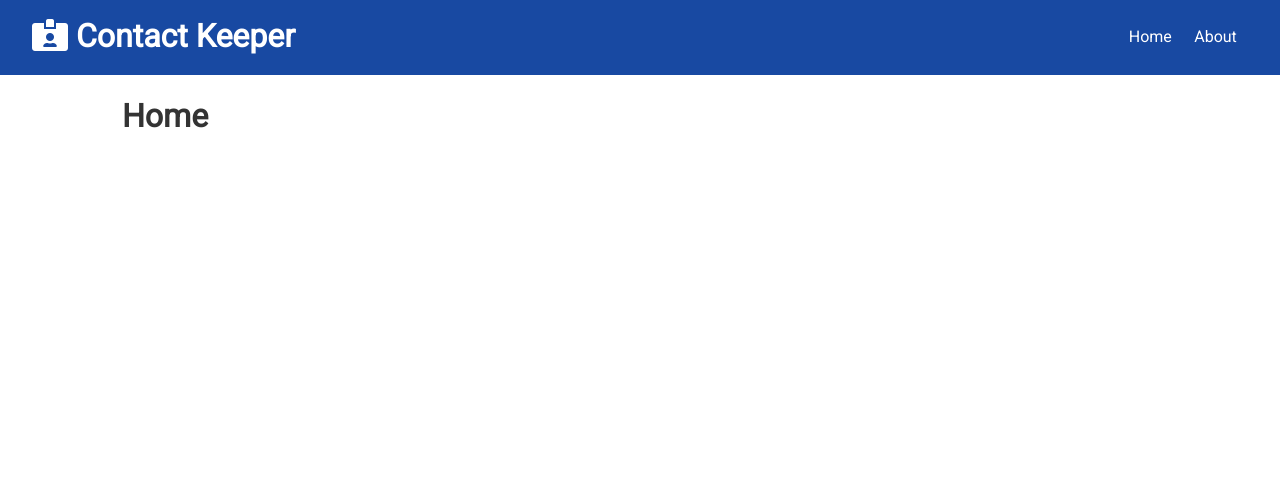
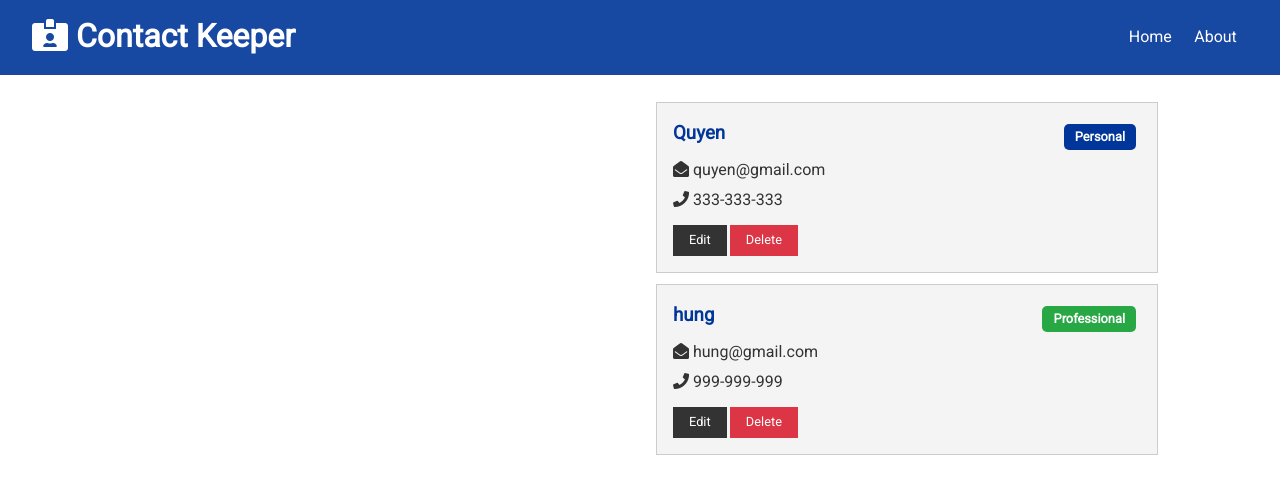
Before and after one commit to quyencao/Contact-Keeper, a React (Create React App) app in the folder client/: page / in a window 1280 px wide. Shown: the top 494 px of the page. Built offline with nearby package versions, Linux system fonts and the light colour scheme.

Commit message:
Contact & Contact Item Component

```diff
--- /dev/null
+++ b/client/src/components/contacts/ContactItem.js
@@ -0,0 +1,44 @@
+import React from "react";
+import PropTypes from "prop-types";
+
+const ContactItem = ({ contact }) => {
+  const { id, name, email, phone, type } = contact;
+  return (
+    <div className='card bg-light'>
+      <h3 className='text-primary text-left'>
+        {name}{" "}
+        <span
+          style={{ float: "right" }}
+          className={`badge ${
+            type === "professional" ? "badge-success" : "badge-primary"
+          }`}
+        >
+          {`${type.charAt(0).toUpperCase()}${type.slice(1)}`}
+        </span>
+      </h3>
+      <ul className='list'>
+        {email && (
+          <li>
+            <i className='fas fa-envelope-open' /> {email}
+          </li>
+        )}
+
+        {phone && (
+          <li>
+            <i className='fas fa-phone' /> {phone}
+          </li>
+        )}
+      </ul>
+      <p>
+        <button className='btn btn-dark btn-sm'>Edit</button>
+        <button className='btn btn-danger btn-sm'>Delete</button>
+      </p>
+    </div>
+  );
+};
+
+ContactItem.propTypes = {
+  contact: PropTypes.object.isRequired
+};
+
+export default ContactItem;
--- /dev/null
+++ b/client/src/components/contacts/Contacts.js
@@ -0,0 +1,17 @@
+import React, { useContext, Fragment } from "react";
+import ContactContext from "../../contexts/contact/contactContext";
+import ContactItem from "./ContactItem";
+
+const Contacts = () => {
+  const { contacts } = useContext(ContactContext);
+
+  return (
+    <Fragment>
+      {contacts.map(contact => (
+        <ContactItem key={contact.id} contact={contact} />
+      ))}
+    </Fragment>
+  );
+};
+
+export default Contacts;
--- a/client/src/components/pages/Home.js
+++ b/client/src/components/pages/Home.js
@@ -1,9 +1,13 @@
 import React from "react";
+import Contacts from "../contacts/Contacts";
 
 const Home = () => {
   return (
-    <div>
-      <h1>Home</h1>
+    <div className='grid-2'>
+      <div>{/* Contact Form */}</div>
+      <div>
+        <Contacts />
+      </div>
     </div>
   );
 };
--- a/client/src/contexts/contact/ContactState.js
+++ b/client/src/contexts/contact/ContactState.js
@@ -20,14 +20,14 @@
         name: "Quyen",
         email: "quyen@gmail.com",
         phone: "333-333-333",
-        type: "Personal"
+        type: "personal"
       },
       {
         id: 2,
         name: "hung",
         email: "hung@gmail.com",
         phone: "999-999-999",
-        type: "Professional"
+        type: "professional"
       }
     ]
   };
```
